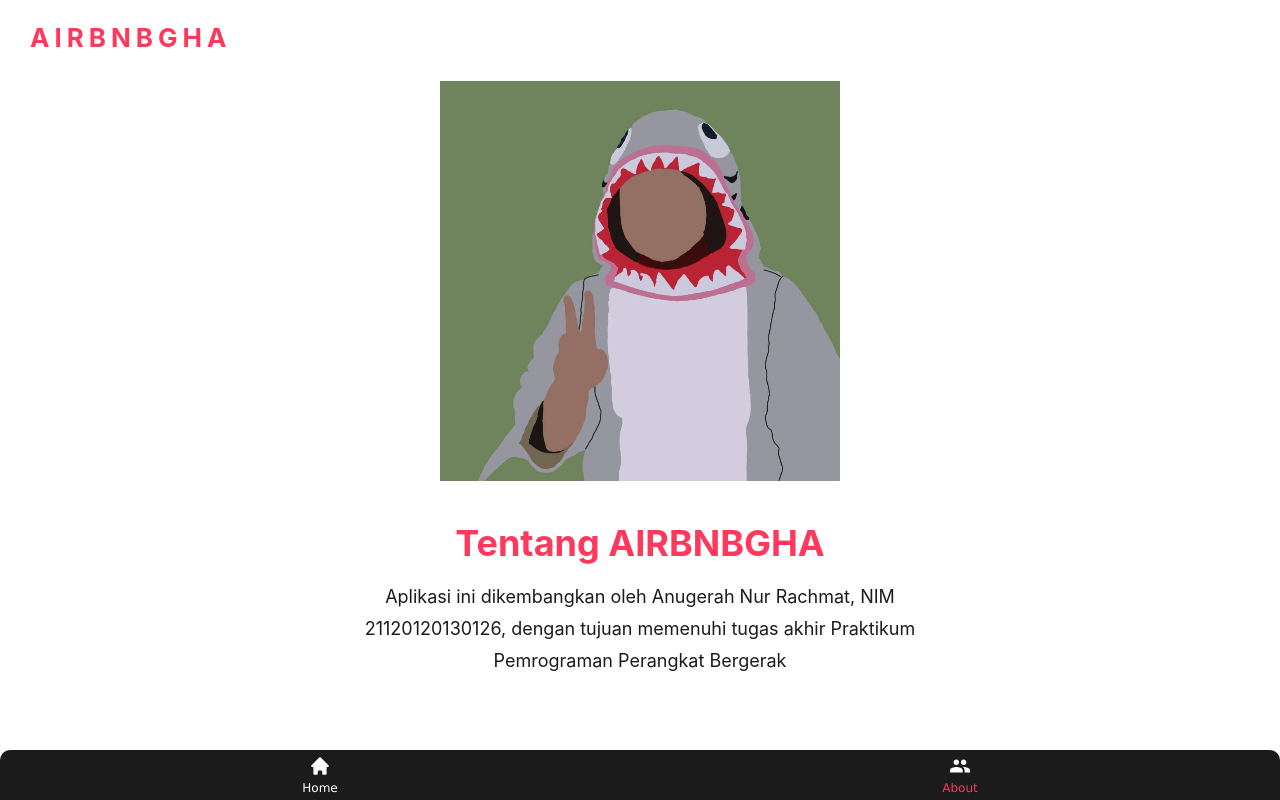
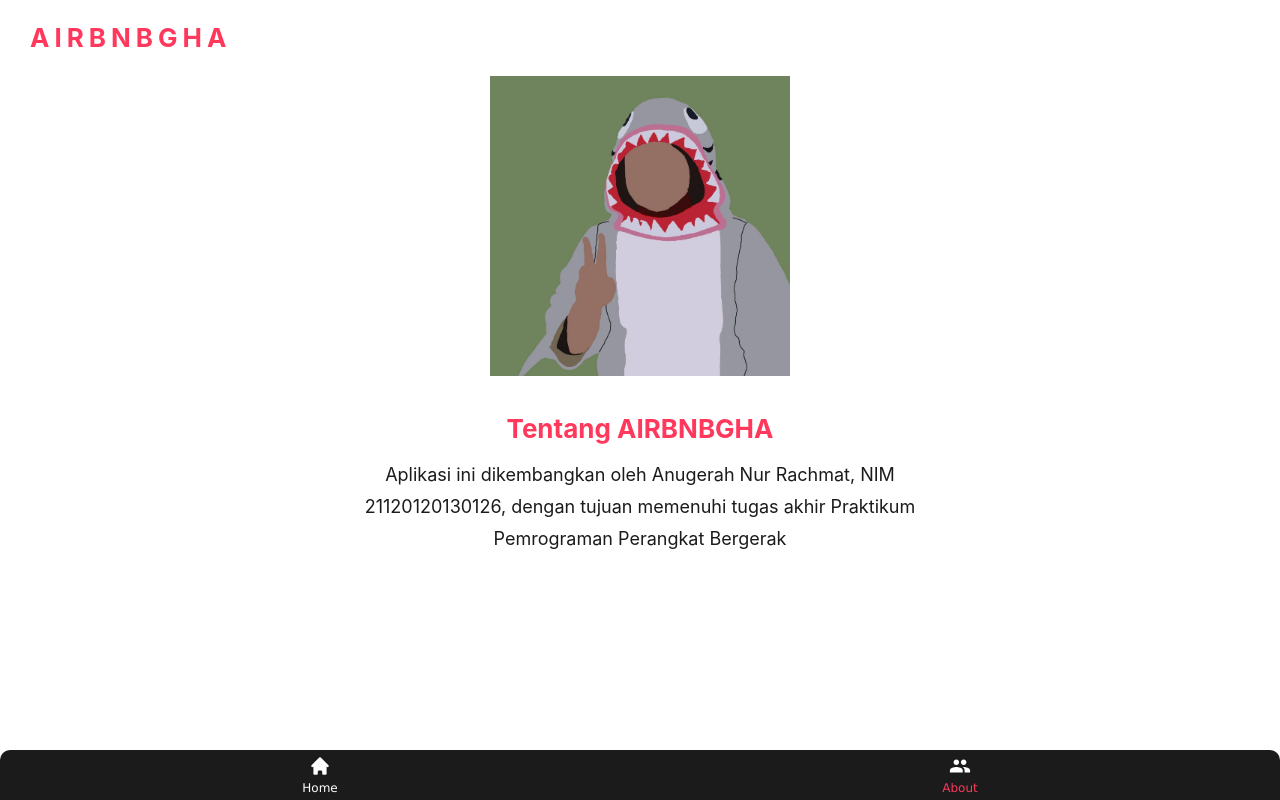
Before and after one commit to aghanr/airbnbgha, a React (Create React App) app: page /about in a window 1280 px wide. Built offline with nearby package versions, Linux system fonts and the light colour scheme.

Commit message:
commit 11

```diff
--- a/src/pages/About.css
+++ b/src/pages/About.css
@@ -4,12 +4,12 @@
 }
 
 .contentAboutImg{
-    width: 300npm spx;
+    width: 300px;
 }
 
 .contentAboutTitle{
     color: #ff385c;
-    font-size: 36px;
+    font-size: 26px;
     line-height: 16px;
 }
 
@@ -23,7 +23,7 @@
 
 @media screen and (min-width:768px) {
     .contentAbout{
-        padding-top: 10px;
+        padding-top: 5px;
     }
 
     .contentAboutBody{
```
